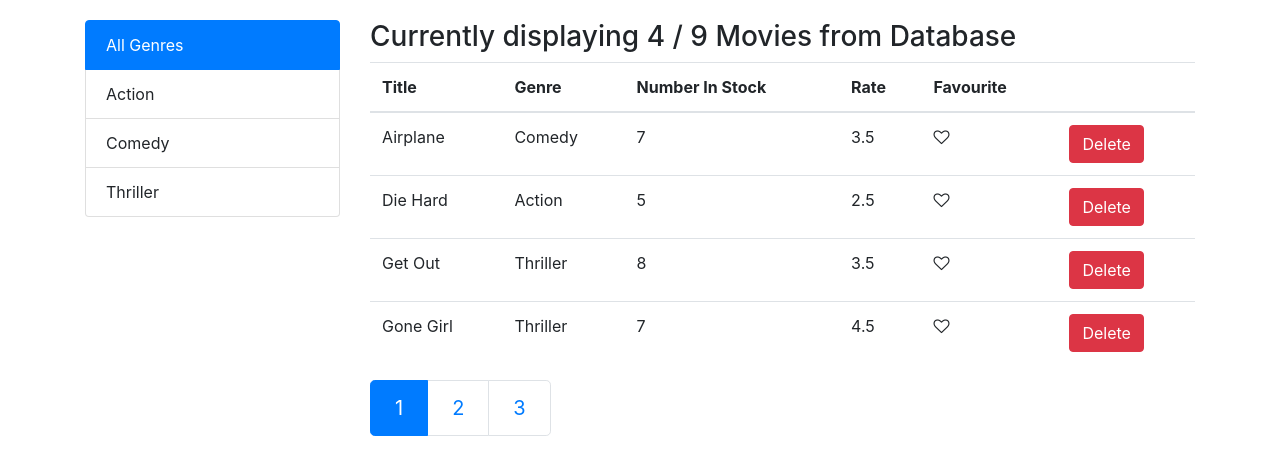
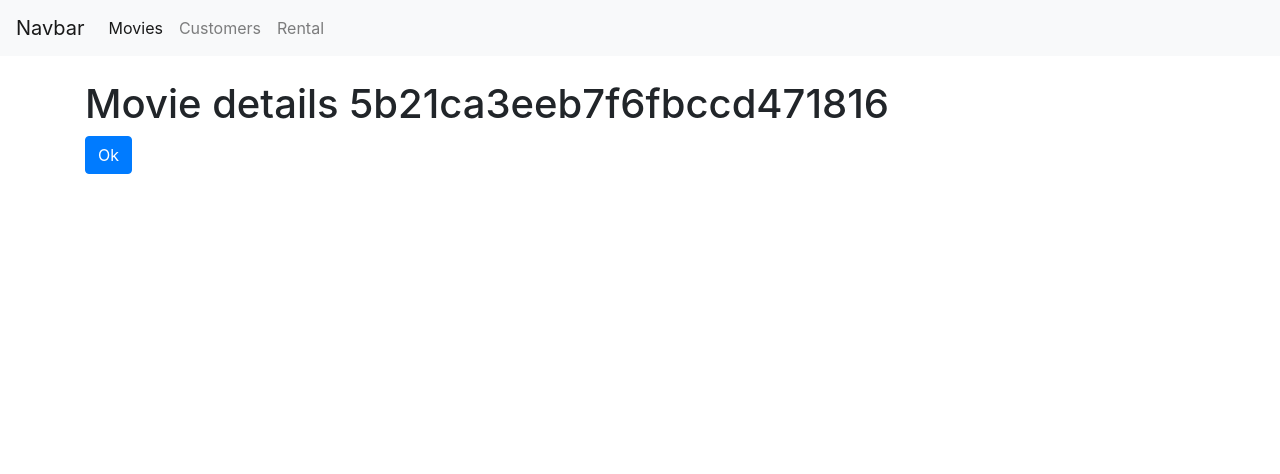
Before and after one commit to rmanoharprabhu/Vidlyreact, a React (Create React App) app: page /movie/5b21ca3eeb7f6fbccd471816 in a window 1280 px wide. Shown: the top 474 px of the page. Built offline with nearby package versions, Linux system fonts and the light colour scheme.

Commit message:
Routing Implemented

```diff
--- a/package.json
+++ b/package.json
@@ -10,8 +10,10 @@
     "bootstrap": "^4.1.1",
     "font-awesome": "^4.7.0",
     "lodash": "^4.17.10",
+    "query-string": "^6.1.0",
     "react": "^16.13.1",
     "react-dom": "^16.13.1",
+    "react-router-dom": "^4.3.1",
     "react-scripts": "3.4.1",
     "react-toastify": "^6.0.5"
   },
--- a/src/App.js
+++ b/src/App.js
@@ -3,12 +3,30 @@ import "./App.css";
 import "bootstrap/dist/css/bootstrap.css";
 import "font-awesome/css/font-awesome.css";
 import Movie from "./components/movie";
+import NavBar from "./components/navbar";
+import { Route, Redirect, Switch } from "react-router-dom";
+import Customer from "./components/customer";
+import Rental from "./components/rental";
+import NotFound from "./components/not-found";
+import MovieDetails from "./components/movieDetails";
 
 function App() {
   return (
-    <main className="container">
-      <Movie></Movie>
-    </main>
+    <>
+      <NavBar></NavBar>
+      <br></br>
+      <main className="container">
+        <Switch>
+          <Route path="/movie/:id" component={MovieDetails}></Route>
+          <Route path="/movie" component={Movie}></Route>
+          <Route path="/customer" component={Customer}></Route>
+          <Route path="/rental" component={Rental}></Route>
+          <Route path="/not-found" component={NotFound}></Route>
+          <Redirect to="/not-found"></Redirect>
+          <Redirect from="/" exact to="/movie"></Redirect>
+        </Switch>
+      </main>
+    </>
   );
 }
 
--- /dev/null
+++ b/src/components/customer.jsx
@@ -0,0 +1,9 @@
+import React, { Component } from "react";
+
+class Customer extends Component {
+  render() {
+    return <h1>Customer</h1>;
+  }
+}
+
+export default Customer;
--- /dev/null
+++ b/src/components/movieDetails.jsx
@@ -0,0 +1,17 @@
+import React from "react";
+
+const MovieDetails = ({ match, history }) => {
+  return (
+    <div>
+      <h1>Movie details {match.params.id}</h1>
+      <button
+        className="btn btn-primary"
+        onClick={() => history.push("/movie")}
+      >
+        Ok
+      </button>
+    </div>
+  );
+};
+
+export default MovieDetails;
--- a/src/components/movieTable.jsx
+++ b/src/components/movieTable.jsx
@@ -1,4 +1,5 @@
 import React, { Component } from "react";
+import { Link } from "react-router-dom";
 import Table from "../common/table";
 import Like from "../common/like";
 import Tippy from "@tippyjs/react";
@@ -7,7 +8,12 @@ import { ToastContainer } from "react-toastify";
 class MovieTable extends Component {
   //To set the key I used the ID methos to inditify the same. Even in real time we will get the columns with id.
   columns = [
-    { path: "title", label: "Title", id: "1" },
+    {
+      path: "title",
+      label: "Title",
+      id: "1",
+      content: (movie) => <Link to={`/movie/${movie._id}`}>{movie.title}</Link>,
+    },
     { path: "genre.name", label: "Genre", id: "2" },
     { path: "numberInStock", label: "Number In Stock", id: "3" },
     { path: "dailyRentalRate", label: "Rate", id: "4" },
--- /dev/null
+++ b/src/components/navbar.jsx
@@ -0,0 +1,41 @@
+import React, { Component } from "react";
+import { NavLink } from "react-router-dom";
+
+class NavBar extends Component {
+  render() {
+    return (
+      // eslint-disable-next-line
+      <nav className="navbar navbar-expand-lg navbar-light bg-light">
+        <a className="navbar-brand" href="/movie">
+          Navbar
+        </a>
+        <button
+          className="navbar-toggler"
+          type="button"
+          data-toggle="collapse"
+          data-target="#navbarNavAltMarkup"
+          aria-controls="navbarNavAltMarkup"
+          aria-expanded="false"
+          aria-label="Toggle navigation"
+        >
+          <span className="navbar-toggler-icon"></span>
+        </button>
+        <div className="collapse navbar-collapse" id="navbarNavAltMarkup">
+          <div className="navbar-nav">
+            <NavLink className="nav-item nav-link" to="/movie">
+              Movies
+            </NavLink>
+            <NavLink className="nav-item nav-link" to="/customer">
+              Customers
+            </NavLink>
+            <NavLink className="nav-item nav-link" to="/rental">
+              Rental
+            </NavLink>
+          </div>
+        </div>
+      </nav>
+    );
+  }
+}
+
+export default NavBar;
--- /dev/null
+++ b/src/components/not-found.jsx
@@ -0,0 +1,7 @@
+import React from "react";
+
+const NotFound = () => {
+  return <h1>Not Found</h1>;
+};
+
+export default NotFound;
--- /dev/null
+++ b/src/components/rental.jsx
@@ -0,0 +1,7 @@
+import React from "react";
+
+const Rental = () => {
+  return <h1>Rental</h1>;
+};
+
+export default Rental;
--- a/src/index.css
+++ b/src/index.css
@@ -1,14 +1,14 @@
 body {
   margin: 0;
-  font-family: -apple-system, BlinkMacSystemFont, 'Segoe UI', 'Roboto', 'Oxygen',
-    'Ubuntu', 'Cantarell', 'Fira Sans', 'Droid Sans', 'Helvetica Neue',
+  font-family: -apple-system, BlinkMacSystemFont, "Segoe UI", "Roboto", "Oxygen",
+    "Ubuntu", "Cantarell", "Fira Sans", "Droid Sans", "Helvetica Neue",
     sans-serif;
   -webkit-font-smoothing: antialiased;
   -moz-osx-font-smoothing: grayscale;
-  padding: 20px 0 0 0;
+  padding: 0 0 0 0;
 }
 
 code {
-  font-family: source-code-pro, Menlo, Monaco, Consolas, 'Courier New',
+  font-family: source-code-pro, Menlo, Monaco, Consolas, "Courier New",
     monospace;
 }
```
Also changed, not shown: src/components/movie.jsx (+5 -5 lines), src/index.js (+9 -9 lines), 1 other file (tests, documents, lock files or other folders).
